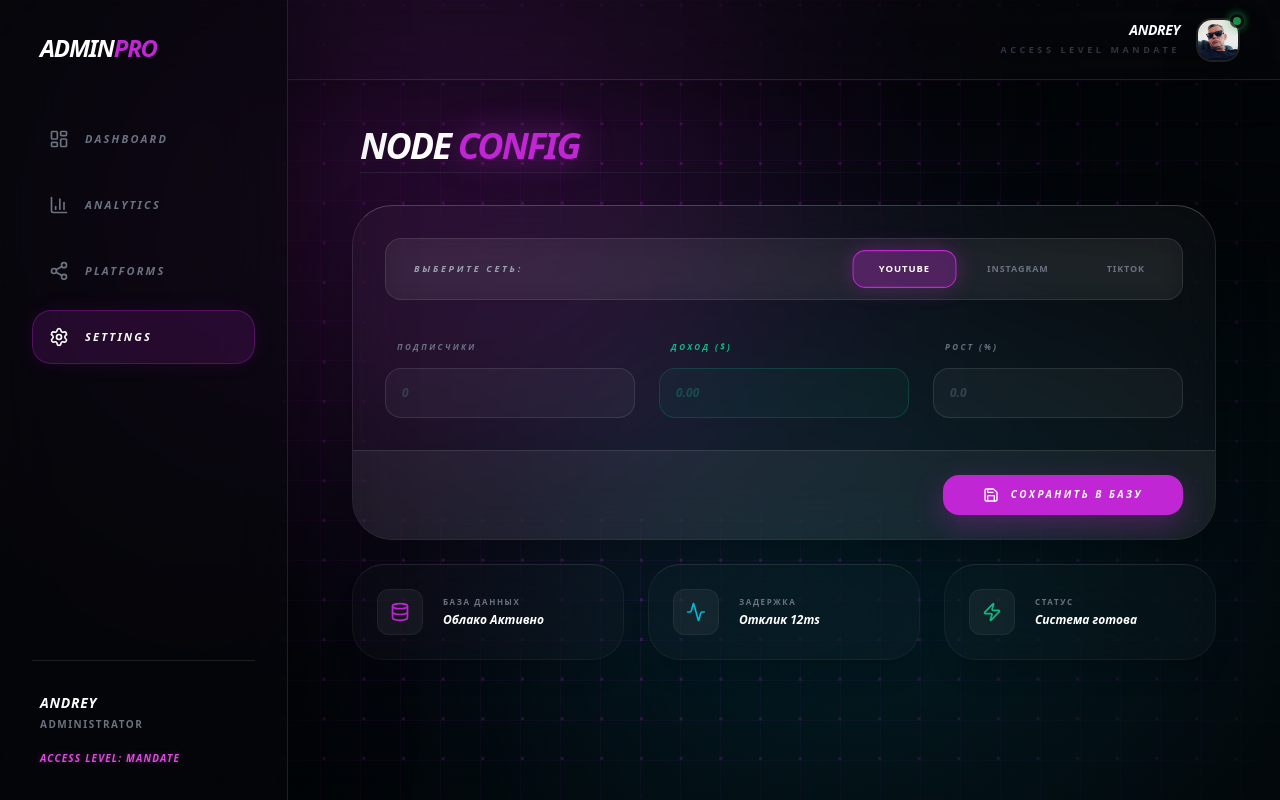
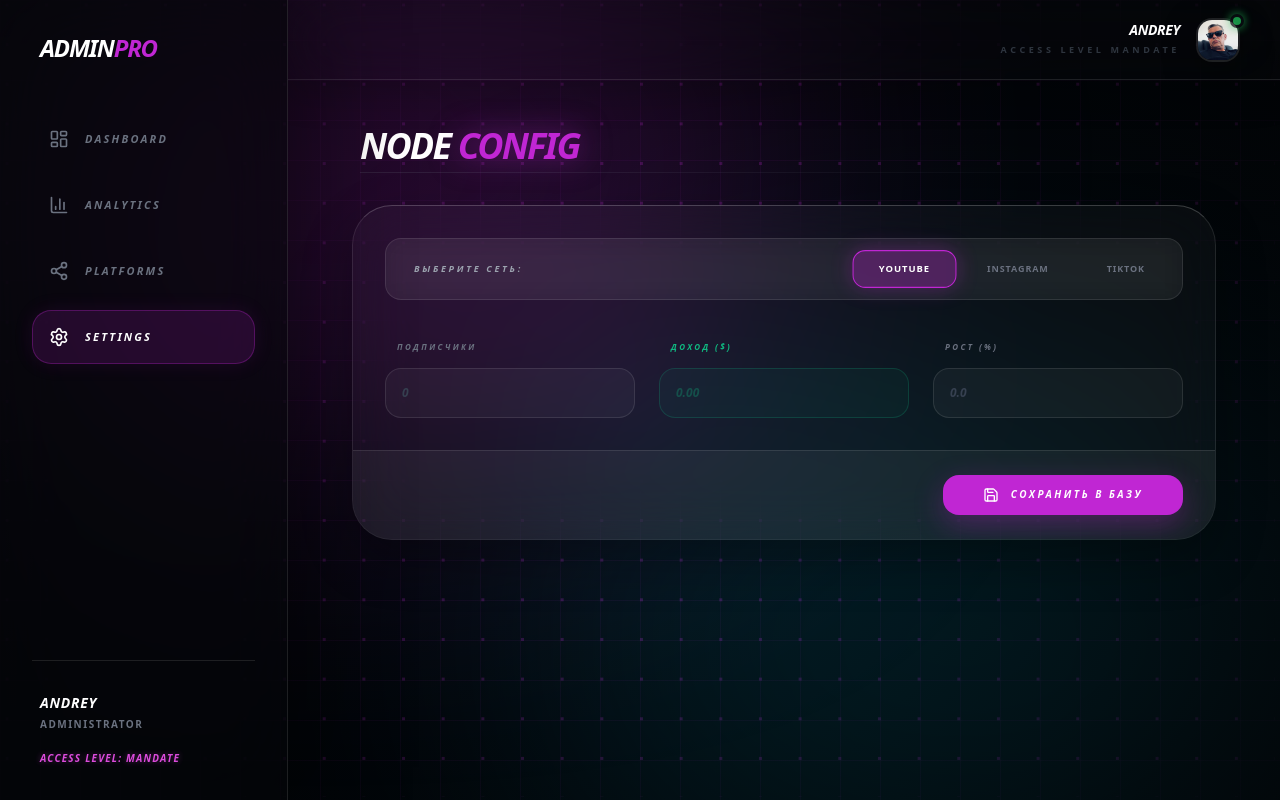
Before and after one commit to 1976troyn-beep/dashboard-x, a React (Vite) app in the folder frontend/: page /settings in a window 1280 px wide. Built offline with nearby package versions, Linux system fonts and the light colour scheme.

Commit message:
Final: link to new backend and SPA fix

```diff
--- a/frontend/src/pages/Analytics.jsx
+++ b/frontend/src/pages/Analytics.jsx
@@ -28,8 +28,8 @@ const Analytics = () => {
   const [loading, setLoading] = useState(true);
 
   useEffect(() => {
-    // ИСПРАВЛЕНО: Добавлен полный путь к API /api/stats
-    axios.get('https://dashboard-x-onrender-com.onrender.com')
+    // ОБНОВЛЕНО: Новый URL сервера и эндпоинт /api/stats
+    axios.get('https://my-dashboard-pro.onrender.com')
       .then(res => {
         const data = Array.isArray(res.data) ? res.data : [];
         setDbData(data);
--- a/frontend/src/pages/Dashboard.jsx
+++ b/frontend/src/pages/Dashboard.jsx
@@ -40,8 +40,8 @@ const Dashboard = () => {
   const [loading, setLoading] = useState(true)
 
   useEffect(() => {
-    // ИСПРАВЛЕНО: Добавлен полный путь к данным /api/stats
-    axios.get('https://dashboard-x-onrender-com.onrender.com')
+    // ОБНОВЛЕНО: Новый URL сервера и эндпоинт /api/stats
+    axios.get('https://my-dashboard-pro.onrender.com')
     .then(res => {
       setStats(Array.isArray(res.data) ? res.data : []);
       setLoading(false);
--- a/frontend/src/pages/Settings.jsx
+++ b/frontend/src/pages/Settings.jsx
@@ -36,7 +36,6 @@ const Settings = () => {
     e.preventDefault();
     setStatus('loading');
 
-    // Преобразуем данные в числа для корректной работы графиков
     const payload = {
         ...formData,
         followers: Number(formData.followers),
@@ -45,10 +44,10 @@ const Settings = () => {
     };
 
     try {
-      // ИСПРАВЛЕНО: Правильный адрес твоего сервера на Render
-      const response = await axios.post('https://dashboard-x.onrender.com', payload);
+      // ОБНОВЛЕНО: Новый адрес твоего сервера на Render + правильный путь
+      const response = await axios.post('https://my-dashboard-pro.onrender.com', payload);
 
-      if (response.data.message === "OK" || response.status === 200) {
+      if (response.status === 200 || response.status === 201) {
         setStatus('success');
         setFormData(prev => ({ ...prev, followers: '', growth: '', revenue: '' }));
         setTimeout(() => setStatus('idle'), 3000);
@@ -146,30 +145,6 @@ const Settings = () => {
           </button>
         </div>
       </motion.form>
-
-      {/* НИЖНИЙ БЛОК: СТАТУС СИСТЕМЫ */}
-      <div className="grid grid-cols-1 md:grid-cols-3 gap-6">
-        {[
-          { id: 1, icon: Database, color: 'text-[#C026D3]', label: 'База Данных', val: 'Облако Активно' },
-          { id: 2, icon: Activity, color: 'text-[#06B6D4]', label: 'Задержка', val: 'Отклик 12ms' },
-          { id: 3, icon: Zap, color: 'text-[#10B981]', label: 'Статус', val: 'Система готова' }
-        ].map((item) => (
-          <motion.div
-            key={item.id}
-            variants={cardVariants}
-            whileHover={{ y: -5, backgroundColor: 'rgba(255,255,255,0.06)', borderColor: 'rgba(255,255,255,0.2)' }}
-            className="flex items-center gap-5 p-6 rounded-[2rem] bg-white/[0.02] backdrop-blur-2xl border border-white/5 border-t-white/10 transition-all duration-500 shadow-xl"
-          >
-             <div className="p-3 rounded-xl bg-white/5 border border-white/5">
-                <item.icon size={20} className={item.color} />
-             </div>
-             <div>
-                <p className="text-[8px] font-black uppercase tracking-[0.2em] text-gray-500 mb-1">{item.label}</p>
-                <p className="text-xs font-black text-white italic">{item.val}</p>
-             </div>
-          </motion.div>
-        ))}
-      </div>
     </motion.div>
   );
 };
--- a/frontend/src/services/api.js
+++ b/frontend/src/services/api.js
@@ -1,12 +1,10 @@
 import axios from 'axios';
 
 const API = axios.create({
-  // Точный адрес твоего сервера из панели Render
-  baseURL: 'https://dashboard-x.onrender.com',
+  // ОБНОВЛЕНО: Новый адрес твоего сервера
+  baseURL: 'https://my-dashboard-pro.onrender.com',
 });
 
-// Добавляем /api прямо сюда
+// Эндпоинты остаются прежними
 export const getSocialStats = () => API.get('/api/stats');
 export const updateStat = (data) => API.post('/api/social-stats', data);
-
-export default API;
```
